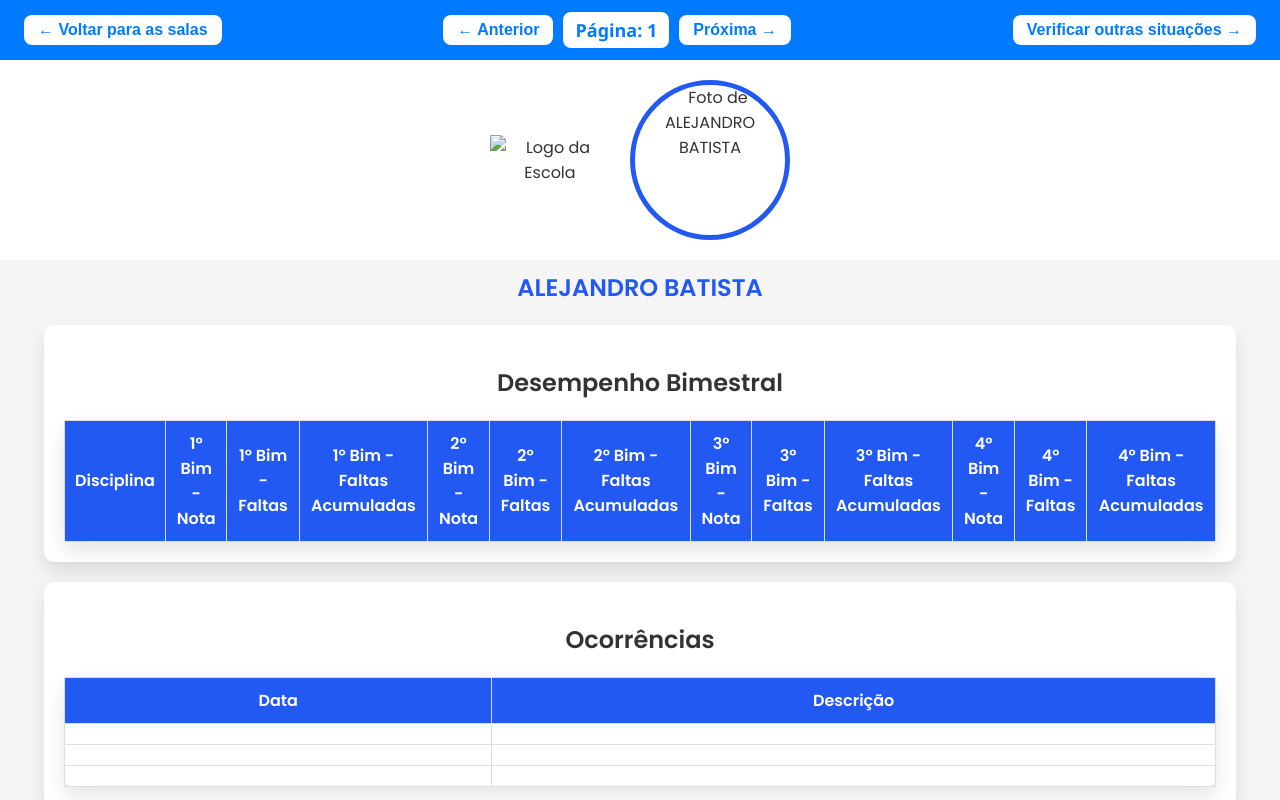
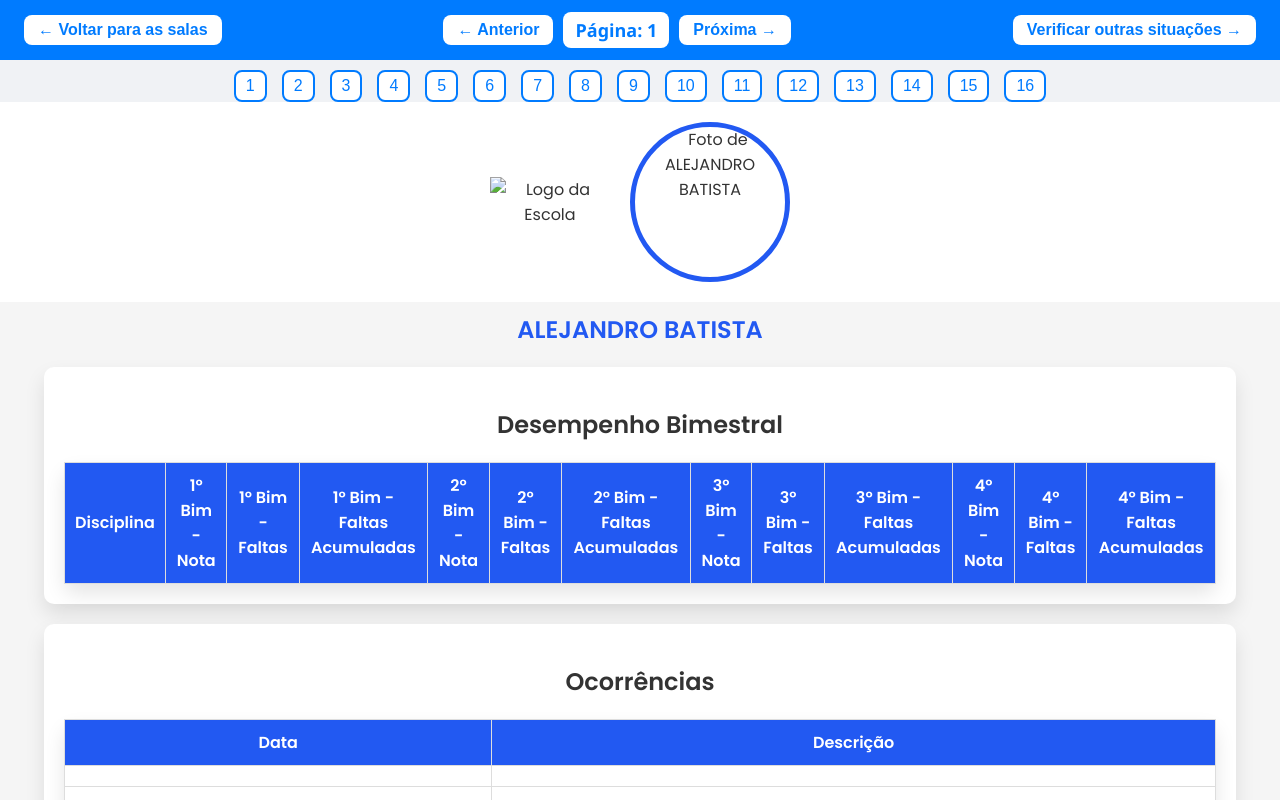
Before and after one commit to professorgaldino/3adm, a plain HTML site: page index.html in a window 1280 px wide. Drawn offline with Linux system fonts and the light colour scheme; no server answers.

Commit message:
Update index.html
barra

```diff
--- a/index.html
+++ b/index.html
@@ -59,6 +59,28 @@
       border-radius: 8px;
     }
 
+    .page-selector {
+      margin-top: 10px;
+      display: flex;
+      justify-content: center;
+      gap: 15px;
+    }
+
+    .page-selector button {
+      background: #fff;
+      border: 2px solid #007bff;
+      color: #007bff;
+      font-size: 16px;
+      padding: 5px 10px;
+      border-radius: 8px;
+      cursor: pointer;
+    }
+
+    .page-selector button:hover {
+      background: #007bff;
+      color: white;
+    }
+
     iframe {
       flex: 1;
       border: none;
@@ -80,6 +102,9 @@
     <button onclick="window.location.href='outros9a.html'">Verificar outras situações →</button>
   </div>
 
+  <!-- Seletor de Páginas (agora logo abaixo da barra de navegação) -->
+  <div class="page-selector" id="page-selector"></div>
+
   <iframe id="viewer" src="a1.html"></iframe>
 
   <script>
@@ -92,12 +117,28 @@
 
     const viewer = document.getElementById("viewer");
     const pageNumber = document.getElementById("page-number");
+    const pageSelector = document.getElementById("page-selector");
 
     function updateViewer() {
       const currentPage = pages[currentIndex];
       const pageNum = currentPage.match(/\d+/)[0];
       viewer.src = currentPage;
       pageNumber.textContent = "Página: " + pageNum;
+      updatePageSelector();
+    }
+
+    function updatePageSelector() {
+      pageSelector.innerHTML = ''; // Limpar os números antigos
+      pages.forEach((page, index) => {
+        const pageNum = page.match(/\d+/)[0];
+        const button = document.createElement("button");
+        button.textContent = pageNum;
+        button.onclick = () => {
+          currentIndex = index;
+          updateViewer();
+        };
+        pageSelector.appendChild(button);
+      });
     }
 
     function goPrev() {
```
